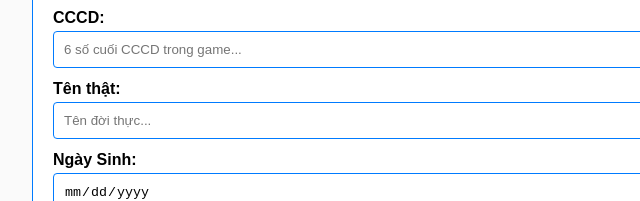
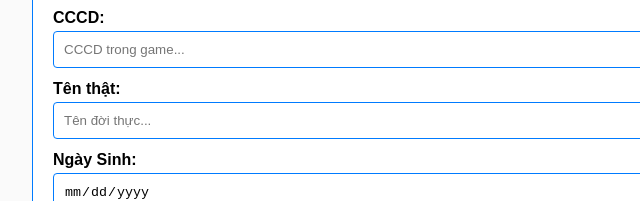
Before and after one commit to dragoncaption/911, a plain HTML site: page lylichsiquan.html in a window 1280 px wide. Shown: the part 179-380 px from the top of the page, 187-827 px from the left. Drawn offline with Linux system fonts and the light colour scheme.

Commit message:
Update lylichsiquan.html

```diff
--- a/lylichsiquan.html
+++ b/lylichsiquan.html
@@ -71,7 +71,7 @@
     <input type="text" id="ingame" placeholder="Tên trong game...">
 
     <label for="cccd">CCCD:</label>
-    <input type="text" id="cccd" placeholder="6 số cuối CCCD trong game...">
+    <input type="text" id="cccd" placeholder="CCCD trong game...">
 
     <label for="ten">Tên thật:</label>
     <input type="text" id="ten" placeholder="Tên đời thực...">
```
